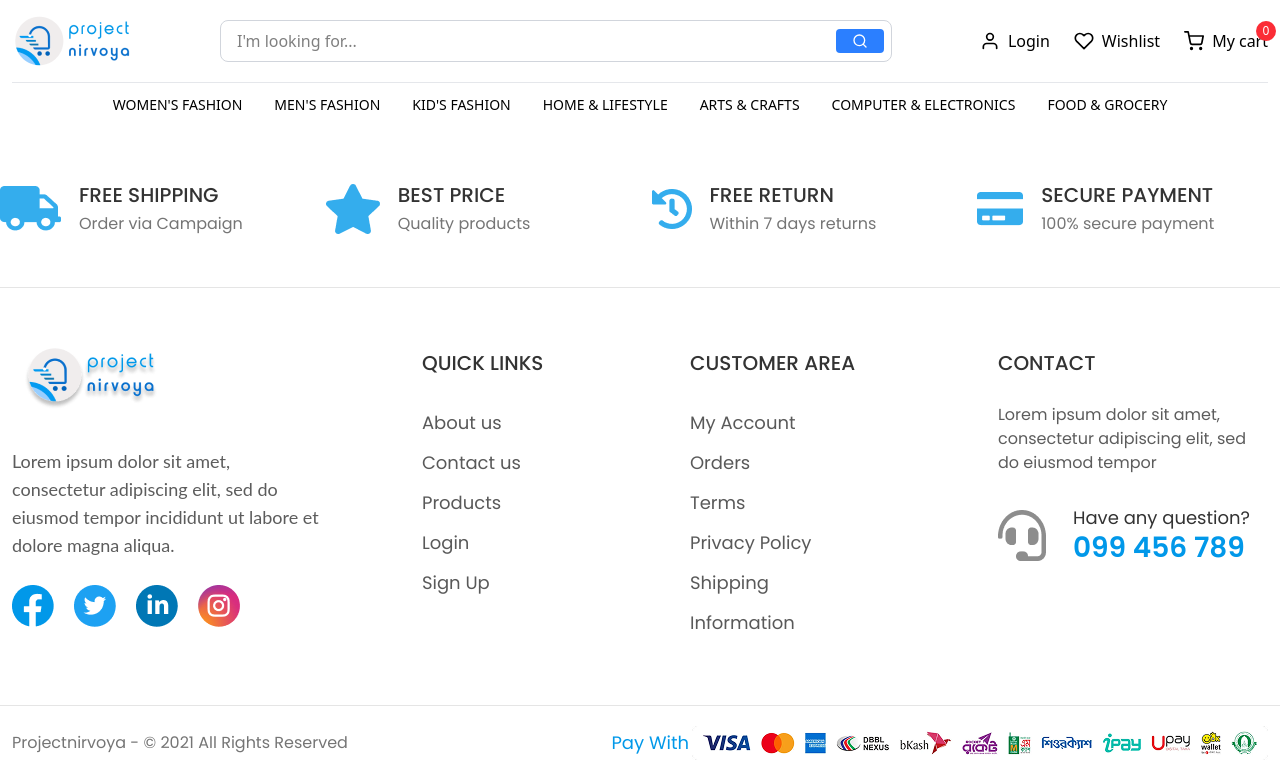
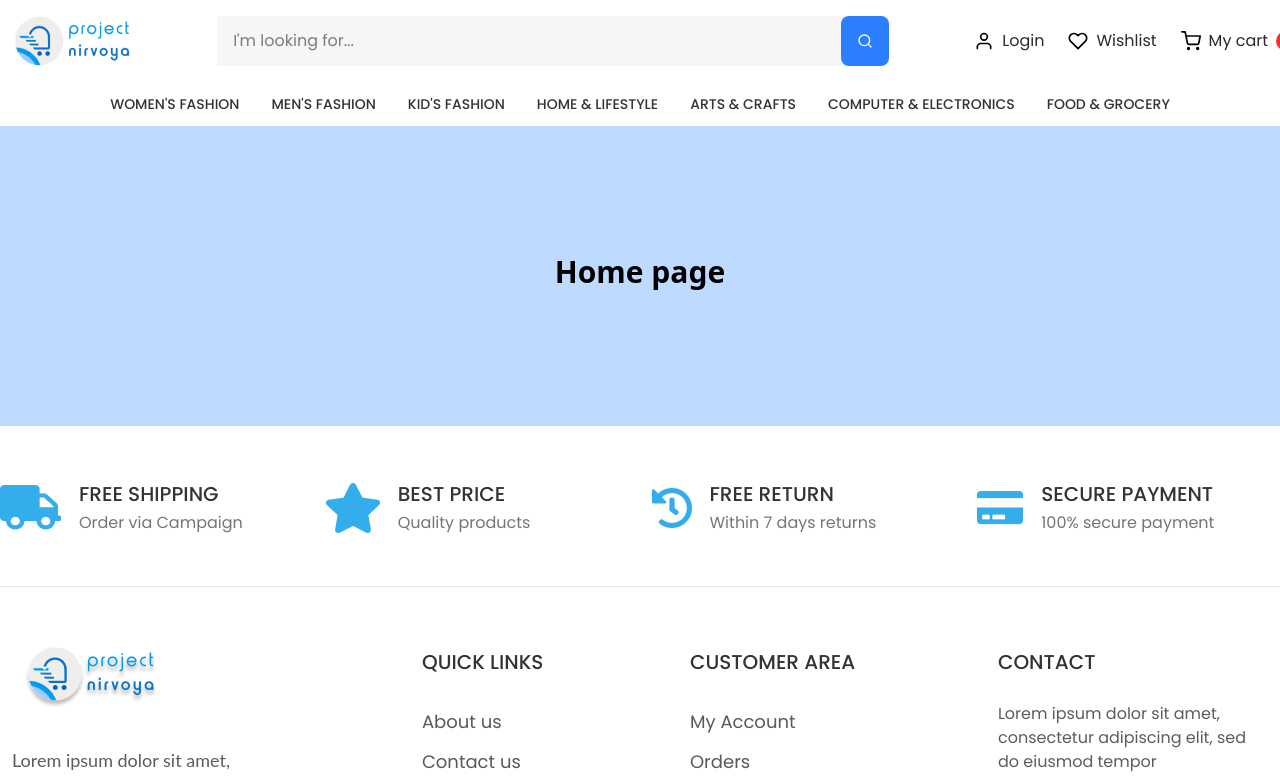
Before and after one commit to Mohammad-Nadil/ebt-ecommerce, a React (Vite) app: page / in a window 1280 px wide. Shown: the top 780 px of the page. Built offline with nearby package versions, Linux system fonts and the light colour scheme.

Commit message:
update navbar

```diff
--- a/src/Home.jsx
+++ b/src/Home.jsx
@@ -6,6 +6,9 @@ const Home = () => {
   return (
     <>
     <Navbar></Navbar>
+    <div className='w-full h-[300px] bg-blue-200 text-3xl font-bold text-center py-32'>
+      Home page
+    </div>
     <Footer></Footer>
     </>
 
--- a/src/components/Navbar.jsx
+++ b/src/components/Navbar.jsx
@@ -20,9 +20,9 @@ const Navbar = () => {
               <input
                 type="text"
                 placeholder="I'm looking for..."
-                className="w-full px-4 py-2 border border-gray-300 rounded-lg outline-none "
+                className="w-full text-[16px] font-poppins px-4 py-[13px] bg-[#F6F6F6] border-none border-gray-300 rounded-r-lg outline-none   "
               />
-              <button className="absolute right-2 top-1/2 -translate-y-1/2 bg-blue-500 text-white px-4 py-1 rounded">
+              <button className="absolute right-0 top-1/2 -translate-y-1/2 bg-blue-500 text-white px-4 py-[17px] rounded-lg ">
                 <FiSearch />
               </button>
             </div>
@@ -32,32 +32,32 @@ const Navbar = () => {
           <div className="flex items-center gap-6">
             <button className="flex items-center gap-2 hover:text-blue-500">
               <FiUser size={20} />
-              <span>Login</span>
+              <span className='text-[16px] font-poppins leading-[120%] text-[#29292E]'>Login</span>
             </button>
             <button className="flex items-center gap-2 hover:text-blue-500">
               <FiHeart size={20} />
-              <span>Wishlist</span>
+              <span className='text-[16px] font-poppins leading-[120%] text-[#29292E]'>Wishlist</span>
             </button>
             <button className="flex items-center gap-2 hover:text-blue-500 relative">
               <FiShoppingCart size={20} />
-              <span>My cart</span>
-              <span className="absolute -top-2 -right-2 bg-red-500 text-white text-xs w-5 h-5 rounded-full flex items-center justify-center">
-                0
+              <span className='text-[16px] font-poppins leading-[120%] text-[#29292E]'>My cart</span>
+              <span className="absolute top-1/2 left-full bg-red-500 translate-x-2 -translate-y-1/2 text-white text-xs w-5 h-5 rounded-full flex items-center justify-center">
+                1
               </span>
             </button>
           </div>
         </div>
 
 
-        <div className="border-t border-gray-200">
+        <div>
           <ul className="flex items-center justify-center gap-8 py-3 text-sm font-medium">
-            <li className="hover:text-blue-500 cursor-pointer">WOMEN'S FASHION</li>
-            <li className="hover:text-blue-500 cursor-pointer">MEN'S FASHION</li>
-            <li className="hover:text-blue-500 cursor-pointer">KID'S FASHION</li>
-            <li className="hover:text-blue-500 cursor-pointer">HOME & LIFESTYLE</li>
-            <li className="hover:text-blue-500 cursor-pointer">ARTS & CRAFTS</li>
-            <li className="hover:text-blue-500 cursor-pointer">COMPUTER & ELECTRONICS</li>
-            <li className="hover:text-blue-500 cursor-pointer">FOOD & GROCERY</li>
+            <li className="hover:text-blue-500 cursor-pointer text-16px font-poppins text-[#333333]"><a href="WOMEN'S FASHION">WOMEN'S FASHION</a></li>
+            <li className="hover:text-blue-500 cursor-pointer text-16px font-poppins text-[#333333]"><a href="MEN'S FASHION">MEN'S FASHION</a></li>
+            <li className="hover:text-blue-500 cursor-pointer text-16px font-poppins text-[#333333]"><a href="KID'S FASHION">KID'S FASHION</a></li>
+            <li className="hover:text-blue-500 cursor-pointer text-16px font-poppins text-[#333333]"><a href="HOME & LIFESTYLE">HOME & LIFESTYLE</a></li>
+            <li className="hover:text-blue-500 cursor-pointer text-16px font-poppins text-[#333333]"><a href="ARTS & CRAFTS">ARTS & CRAFTS</a></li>
+            <li className="hover:text-blue-500 cursor-pointer text-16px font-poppins text-[#333333]"><a href="COMPUTER & ELECTRONICS">COMPUTER & ELECTRONICS</a></li>
+            <li className="hover:text-blue-500 cursor-pointer text-16px font-poppins text-[#333333]"><a href="FOOD & GROCERY">FOOD & GROCERY</a></li>
           </ul>
         </div>
       </Container>
```
